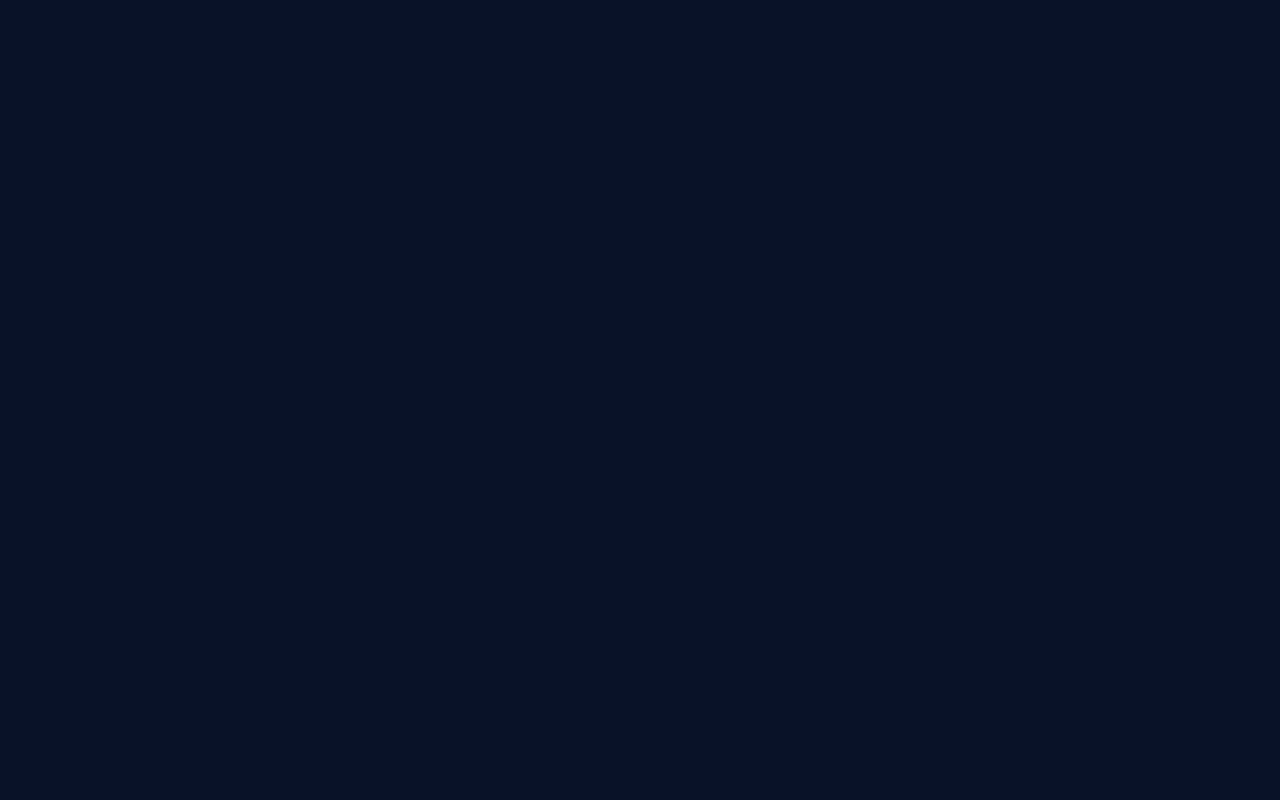
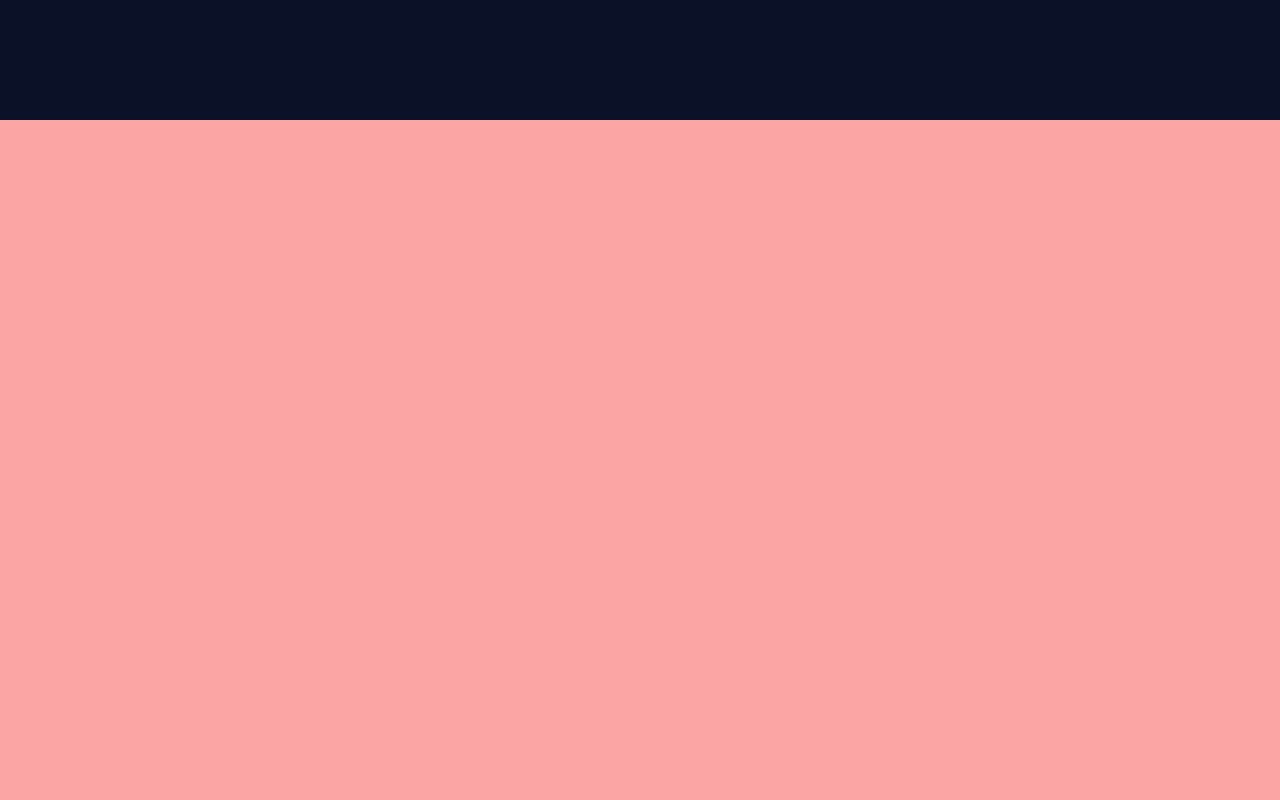
Before and after one commit to Sir-Aguiar/Portfolio, a React (Vite) app: page / in a window 1280 px wide. Shown: the part 1540-2340 px from the top of the page. Built offline with nearby package versions, Linux system fonts and the light colour scheme.

Commit message:
Basing knowledges html

```diff
--- a/src/App.tsx
+++ b/src/App.tsx
@@ -1,6 +1,7 @@
 import React from "react";
 import About from "./pages/About";
 import Home from "./pages/Home";
+import Knowledges from "./pages/Knowledges";
 
 import "./styles/App.css";
 const App: React.FC = () => {
@@ -12,7 +13,9 @@ const App: React.FC = () => {
       <section id="about" className="group-section">
         <About />
       </section>
-      <section id="knowledges" className="group-section"></section>
+      <section id="knowledges" className="group-section">
+        <Knowledges />
+      </section>
       <section id="projects" className="group-section"></section>
       <section id="contact" className="group-section"></section>
     </div>
--- a/src/pages/Knowledges.tsx
+++ b/src/pages/Knowledges.tsx
@@ -1,7 +1,12 @@
 import React from "react";
-
+import "../styles/Knowledges/Knowledges.css";
 const Knowledges: React.FC = () => {
-  return <div />;
+  return (
+    <div className="knowledges-section">
+      <div className="know-boxes"></div>
+      <div className="know-description"></div>
+    </div>
+  );
 };
 
 export default Knowledges;
--- /dev/null
+++ b/src/styles/Knowledges/Knowledges.css
@@ -0,0 +1,6 @@
+#knowledges {
+  @apply min-h-[850px]
+}
+.knowledges-section {
+  @apply bg-red-300 h-full w-full
+}
```
